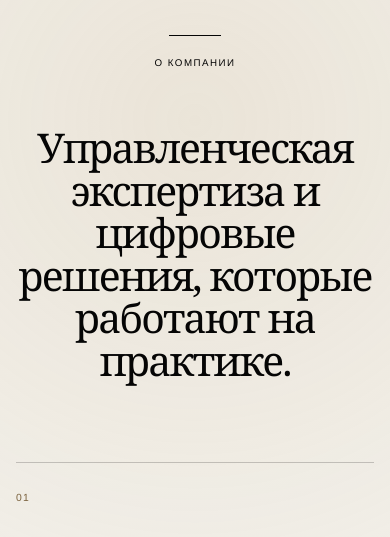
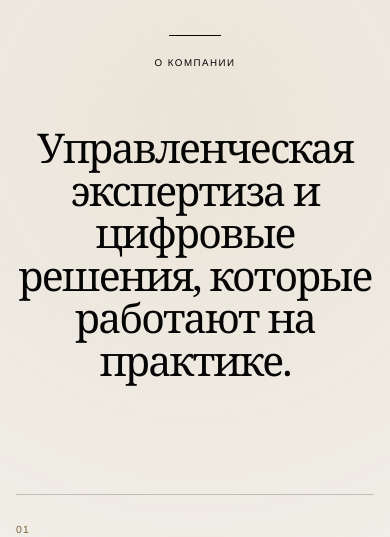
Before and after one commit to miheenko-i/mcg, a Next.js app: page / in a window 390 px wide. Shown: the part 661-1198 px from the top of the page. Built offline with nearby package versions, Linux system fonts and the light colour scheme.

Commit message:
Increase spacing in MCG firm section

```diff
--- a/app/globals.css
+++ b/app/globals.css
@@ -190,7 +190,7 @@ main { overflow: clip; }
 .about-lead {
   display: flex;
   justify-content: center;
-  padding: clamp(4.5rem, 7vw, 7.5rem) 0 clamp(6rem, 9vw, 9rem);
+  padding: clamp(4.5rem, 7vw, 7.5rem) 0 clamp(8rem, 12vw, 13rem);
 }
 .about h2 {
   max-width: 15em;
@@ -399,7 +399,7 @@ footer p:last-child { text-align: right; }
   .section-heading > span { display: none; }
   .about-label { gap: 1.25rem; }
   .about-label > span { width: 3.2rem; }
-  .about-lead { padding: 3.5rem 0 5rem; }
+  .about-lead { padding: 3.5rem 0 7rem; }
   .about h2 { max-width: 11em; font-size: clamp(2.4rem, 10.5vw, 3.6rem); line-height: 1.04; }
   .three-copy h3 { margin-top: 1.8rem; font-size: 2rem; }
   .three-copy p { font-size: 1rem; line-height: 1.62; }
```
